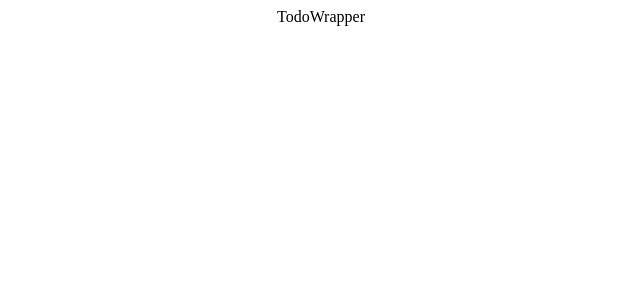
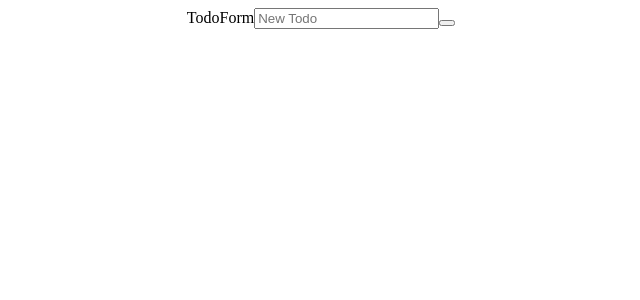
Before and after one commit to nayelimdejesus/todoApp, a React (Create React App) app: page / in a window 1280 px wide. Shown: the top 300 px of the page, without its empty margins (319-959 px from the left). Built offline with nearby package versions, Linux system fonts and the light colour scheme.

Commit message:
Creating form in TodoForm.js

```diff
--- a/src/components/TodoForm.js
+++ b/src/components/TodoForm.js
@@ -3,6 +3,9 @@ import React from 'react'
 export const TodoForm = () => {
     return(
         // instead of div it will be form
-        <form className = 'TodoForm'>TodoForm</form>
+        <form className = 'TodoForm'>TodoForm
+            <input type = "text" className = 'todo-input' placeholder = 'New Todo'/>
+            <button type = 'submit' className = 'todo-btn'></button>
+        </form>
     )
 }
--- a/src/components/TodoWrapper.js
+++ b/src/components/TodoWrapper.js
@@ -1,7 +1,11 @@
 import React from 'react'
+import { TodoForm } from './TodoForm'
 
 export const TodoWrapper = () => {
     return(
-        <div>TodoWrapper</div>
+        <div>
+            {/* import TodoForm */}
+            <TodoForm/>
+        </div>
     )
 }
```
